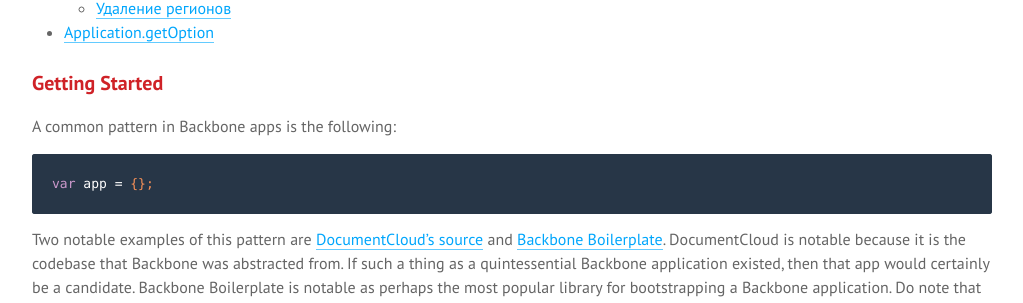
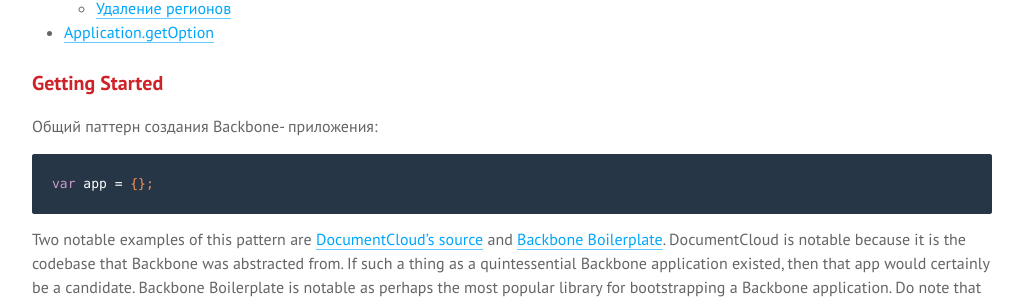
Before and after one commit to sadcitizen/marionettejs.ru, a Jekyll site: the page built from _posts/2014-01-01-application.md, in a window 1280 px wide and 900 px high, scrolled down 1225 px. Shown: the part 144-447 px from the top of the window, without its empty margins (128-1151 px from the left). Built offline with Jekyll 4.4.1, drawn with Linux system fonts in a browser that asks for light colours; some web fonts are replaced; Markdown is read by kramdown in place of the engine named in the settings.

Commit message:
#marionette.application.md / 3 важных причины создавать Application

````diff
--- a/_includes/translation/ru/marionette.application.md
+++ b/_includes/translation/ru/marionette.application.md
@@ -43,7 +43,7 @@
 
 ### <a name="getting-started"></a> Getting Started
 
-A common pattern in Backbone apps is the following:
+Общий паттерн создания Backbone- приложения:
 
 ```js
 var app = {};
````
